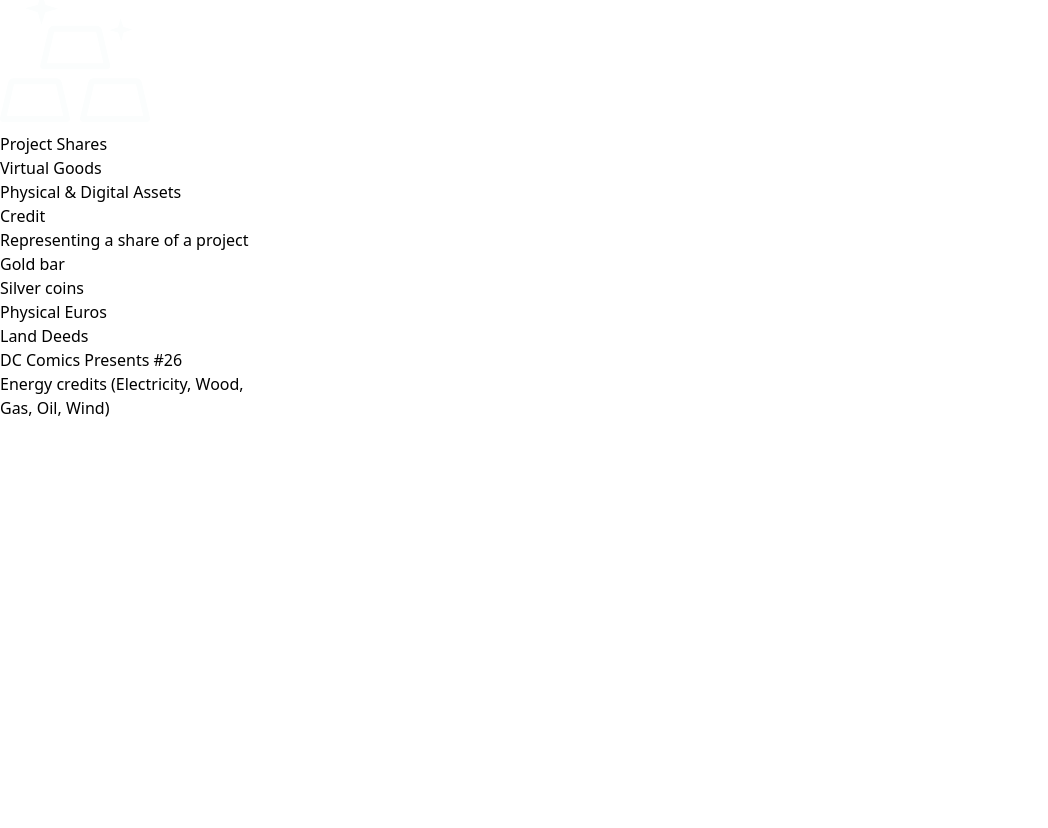
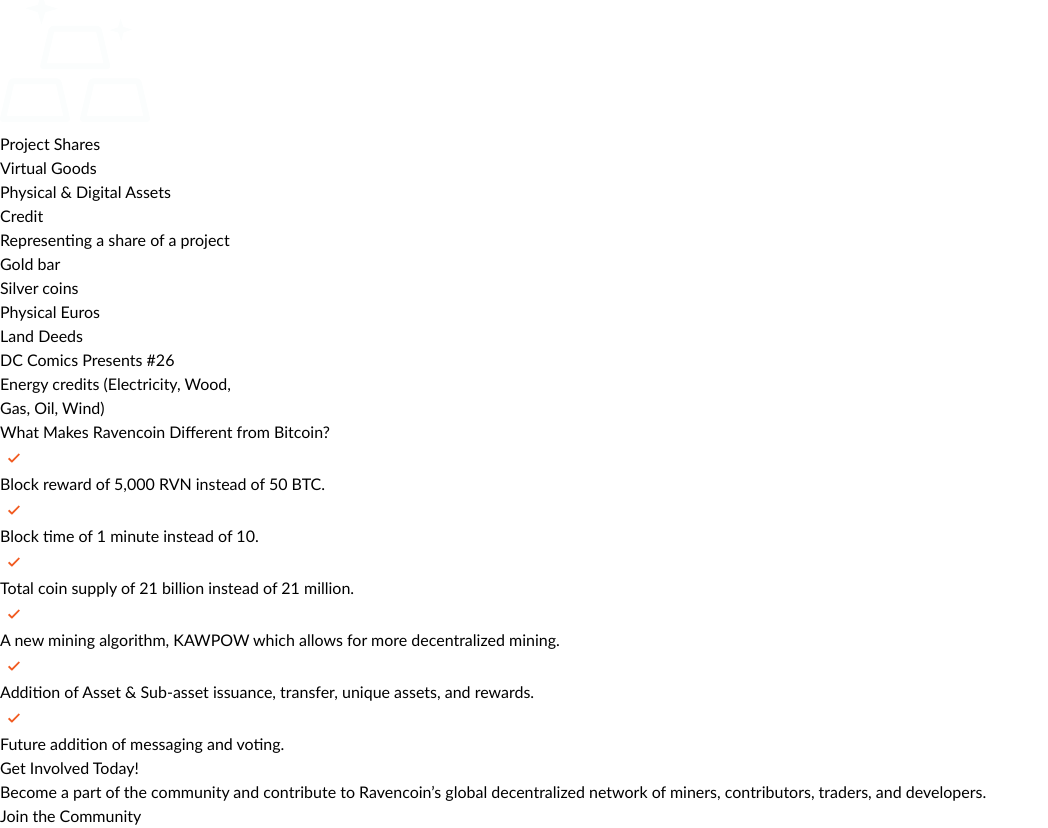
Before and after one commit to vendmartwallet/ravencoin, a React (Vite) app: page / in a window 1280 px wide. Shown: the part 620-1448 px from the top of the page, without its empty margins (0-1048 px from the left). Before the commit the page ends 1040 px from the top, so only its background shows below. Built offline with nearby package versions, Linux system fonts and the light colour scheme.

Commit message:
update
update

```diff
--- /dev/null
+++ b/src/components/community/Community.jsx
@@ -0,0 +1,26 @@
+import React from "react";
+
+const Community = () => {
+  return (
+    <>
+      <div className="community flex flex-col gap-6 lg:flex-row items-start lg:items-center px-4 lg:px-32 text-white bg-[#F15B21] py-12">
+        <div className=" flex flex-col lg:w-[75%] gap-3">
+          <div className=" font-normal text-3xl">Get Involved Today!</div>
+          <div className="text-lg leading-6">
+            Become a part of the community and contribute to Ravencoin’s global
+            decentralized network of miners, contributors, traders, and
+            developers.
+          </div>
+        </div>
+
+        <div className="btn">
+          <button className=" border-2 rounded-md px-5 py-3 transition-all hover:bg-white hover:text-black">
+            Join the Community
+          </button>
+        </div>
+      </div>
+    </>
+  );
+};
+
+export default Community;
--- a/src/components/navbar/Navbar.jsx
+++ b/src/components/navbar/Navbar.jsx
@@ -2,7 +2,10 @@
 import Logo from "../../assets/ravelogo.png";
 import { IoMenuSharp } from "react-icons/io5";
 
+
 const Navbar = () => {
+
+
   return (
     <>
       <div className="navbar sticky top-0 z-50">
--- /dev/null
+++ b/src/components/whatsection/WhatSection.jsx
@@ -0,0 +1,42 @@
+import React from "react";
+import BirdImg from "../../assets/bird.png";
+import { IoIosCheckmark } from "react-icons/io";
+
+const WhatSection = () => {
+  const Details = (props) => {
+    return (
+      <>
+        <div className=" flex items-center gap-2">
+          <div>
+            <IoIosCheckmark size="28" color="#F15B21" />
+          </div>
+          <div>{props.text}</div>
+        </div>
+      </>
+    );
+  };
+
+  return (
+    <>
+      <div className=" bg-[#F1F5F8] flex justify-between py-20 lg:py-0 lg:h-[70vh] px-4 lg:px-32">
+        <div className="texts lg:w-[55%]">
+          <div className=" lg:pt-20 pb-3 text-3xl font-normal">
+            What Makes Ravencoin Different from Bitcoin?
+          </div>
+
+          <div>
+            <Details text="Block reward of 5,000 RVN instead of 50 BTC." />
+            <Details text="Block time of 1 minute instead of 10." />
+            <Details text="Total coin supply of 21 billion instead of 21 million." />
+            <Details text="A new mining algorithm, KAWPOW which allows for more decentralized mining." />
+            <Details text="Addition of Asset & Sub-asset issuance, transfer, unique assets, and rewards." />
+            <Details text="Future addition of messaging and voting." />
+          </div>
+        </div>
+        <div className="secimg w-[45%] hidden lg:block"></div>
+      </div>
+    </>
+  );
+};
+
+export default WhatSection;
--- a/src/index.css
+++ b/src/index.css
@@ -1,6 +1,13 @@
 @tailwind base;
 @tailwind components;
 @tailwind utilities;
+
+*{
+  padding: 0;
+  margin: 0;
+  box-sizing: border-box;
+  font-family:'Gill Sans', 'Gill Sans MT', Calibri, 'Trebuchet MS', sans-serif;
+}
 
 .hero {
   background-image: url("./assets/gplaypattern.png");
@@ -17,3 +24,10 @@
     background-position: 100% 0;
   }
 }
+
+.secimg {
+  background-image: url("./assets/bird.png");
+  background-repeat: no-repeat;
+  background-size: 450px 450px;
+  background-position: right;
+}
--- a/src/pages/home/Home.jsx
+++ b/src/pages/home/Home.jsx
@@ -2,6 +2,8 @@
 import Navbar from '../../components/navbar/Navbar'
 import Hero from '../../components/hero/Hero'
 import Welcome from '../../components/welcome/Welcome'
+import WhatSection from '../../components/whatsection/WhatSection'
+import Community from '../../components/community/Community'
 
 const Home = () => {
   return (
@@ -10,6 +12,8 @@
     <Navbar />
     <Hero />
     <Welcome />
+    <WhatSection />
+    <Community />
    </div>
    </>
   )
```
Also changed, not shown: src/assets/bird.png (added).
